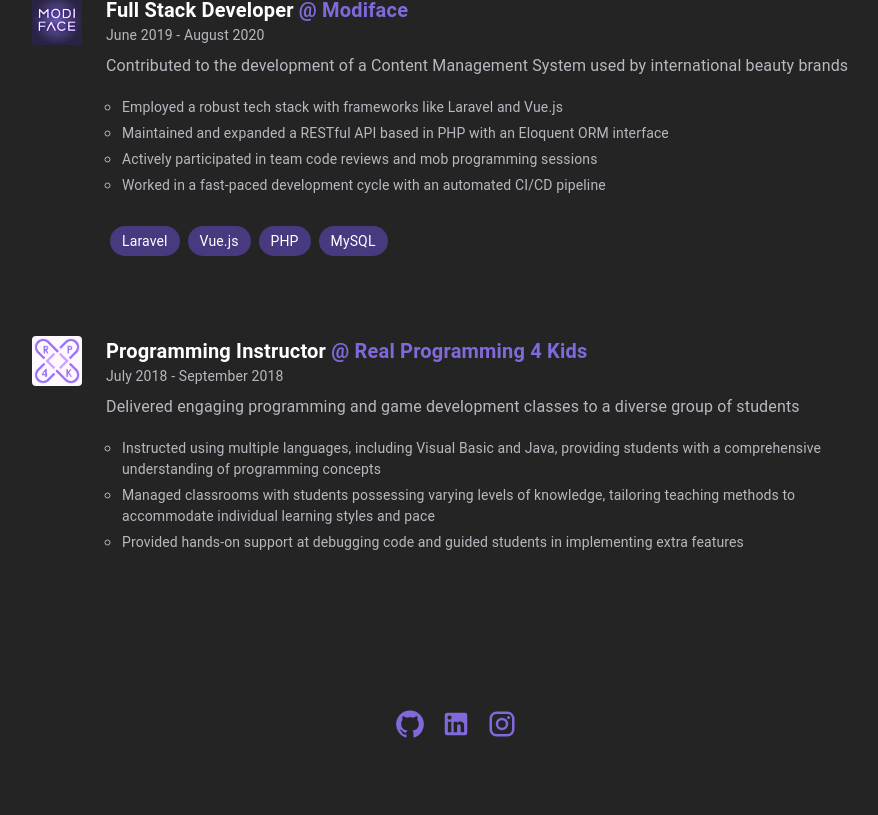
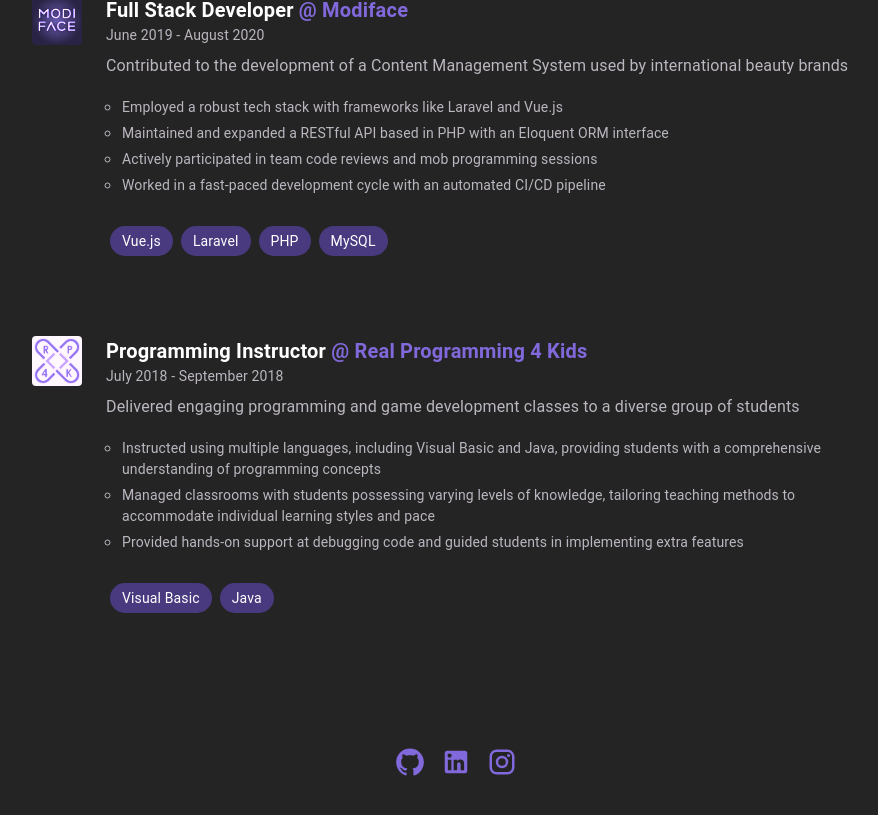
Before and after one commit to kavalcio/kavalcio.github.io, a React (Vite) app: page /experience in a window 1280 px wide. Shown: the part 696-1511 px from the top of the page, without its empty margins (184-1062 px from the left). Built offline with nearby package versions, Linux system fonts and the light colour scheme.

Commit message:
Some more content change

```diff
--- a/src/constants/content.js
+++ b/src/constants/content.js
@@ -43,7 +43,7 @@
       'Actively participated in team code reviews and mob programming sessions',
       'Worked in a fast-paced development cycle with an automated CI/CD pipeline',
     ],
-    tech: ['Laravel', 'Vue.js', 'PHP', 'MySQL'],
+    tech: ['Vue.js', 'Laravel', 'PHP', 'MySQL'],
   },
   {
     id: 'rp4k',
@@ -59,7 +59,7 @@
       'Managed classrooms with students possessing varying levels of knowledge, tailoring teaching methods to accommodate individual learning styles and pace',
       'Provided hands-on support at debugging code and guided students in implementing extra features',
     ],
-    tech: [],
+    tech: ['Visual Basic', 'Java'],
   },
 ];
 
--- a/src/pages/Experience.jsx
+++ b/src/pages/Experience.jsx
@@ -4,6 +4,7 @@
 
 // TODO; add index here
 // TODO: add link to full resume here?
+// TODO: add education here?
 const Experience = () => {
   return (
     <PageContainer>
```
